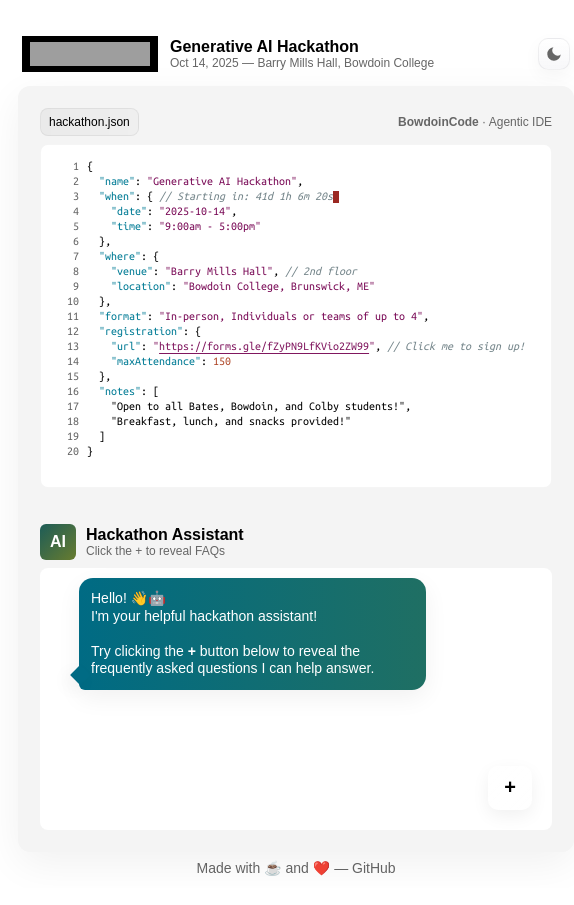
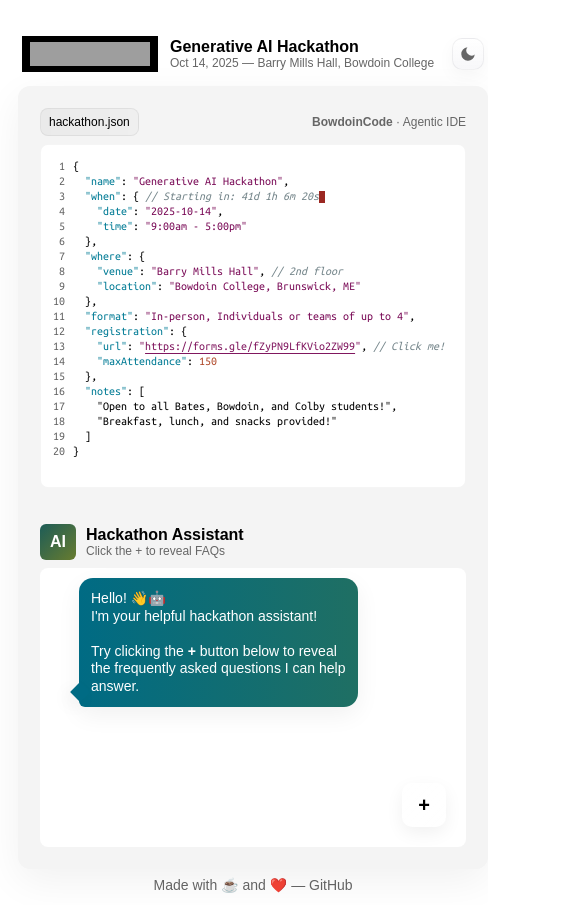
Before and after one commit to HackBowdoin/hackbowdoin.github.io, a plain HTML site: page index.html in a window 390 px wide. Shown: the whole page, 574 px wide, since content can reach past the window. Drawn offline with Linux system fonts and the light colour scheme; grey boxes are pictures that could not be loaded.

Commit message:
Fix registration line width issue on mobile

```diff
--- a/index.js
+++ b/index.js
@@ -66,7 +66,7 @@
   lines.push('  },');
   lines.push('  "format": "' + event.format + '",');
   lines.push('  "registration": {');
-  lines.push('    "url": "' + event.registrationURL + '", // Click me to sign up!');
+  lines.push('    "url": "' + event.registrationURL + '", // Click me!');
   lines.push('    "maxAttendance": ' + event.registrationCap);
   lines.push('  },');
   lines.push('  "notes": [');
@@ -78,6 +78,20 @@
   return lines;
 }
 
+function findCommentIndex(line) {
+  let inString = false;
+  for (let i = 0; i < line.length - 1; i++) {
+    const ch = line[i];
+    if (ch === '"' && line[i - 1] !== '\\') {
+      inString = !inString;
+    }
+    if (!inString && line[i] === '/' && line[i + 1] === '/') {
+      return i;
+    }
+  }
+  return -1;
+}
+
 function renderCode() {
   const lines = buildLines();
   const ol = document.createElement('ol');
@@ -85,7 +99,7 @@
 
   lines.forEach(raw => {
     const li = document.createElement('li');
-    const commentIndex = raw.lastIndexOf('//');
+    const commentIndex = findCommentIndex(raw);
     let codePart = commentIndex === -1 ? raw : raw.slice(0, commentIndex);
     let commentPart = commentIndex === -1 ? '' : raw.slice(commentIndex);
 
--- a/styles.css
+++ b/styles.css
@@ -232,7 +232,7 @@
   margin: 0;
   overflow: auto;
   border-radius: 8px;
-  padding: 14px 14px 28px;
+  padding: 14px 8px 28px;
   background: var(--code-bg);
   font-family: var(--mono-font);
   font-size: clamp(12px, 1.2vw, 14px);
@@ -253,7 +253,7 @@
 ol.lines {
   counter-reset: linenumber;
   margin: 0;
-  padding: 0 0 0 32px;
+  padding: 0 0 0 24px;
   list-style: none
 }
 
```
